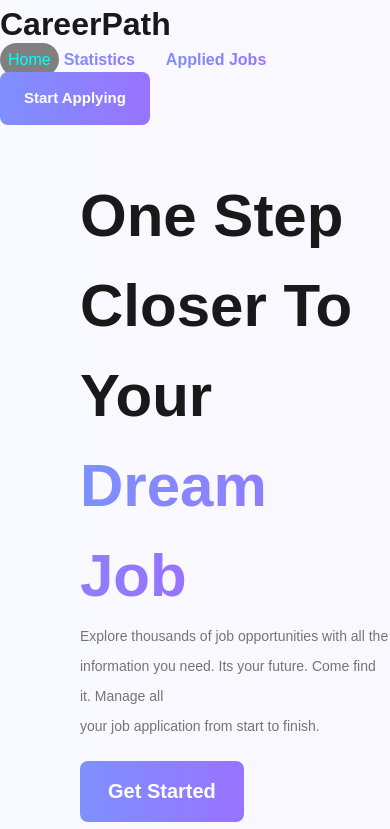
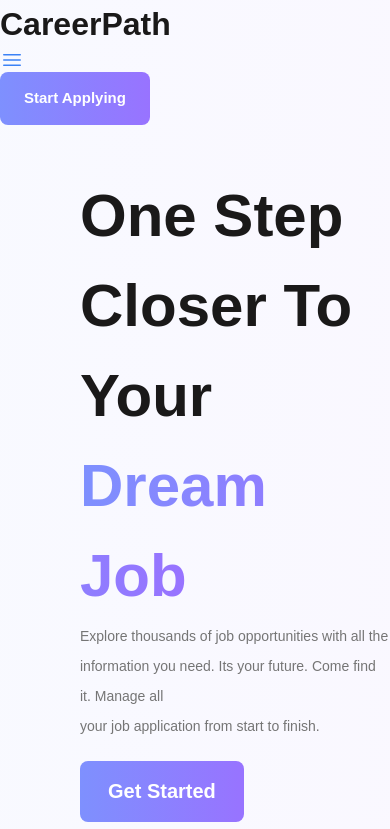
Before and after one commit to Mehedihasan023/career-path-react, a React (Vite) app: page / in a window 390 px wide. Shown: the top 829 px of the page. Built offline with nearby package versions, Linux system fonts and the light colour scheme.

Commit message:
responsive navbar

```diff
--- a/src/components/Header/Header.jsx
+++ b/src/components/Header/Header.jsx
@@ -1,22 +1,35 @@
 /* eslint-disable no-unused-vars */
-import React from 'react';
+import React, { useState } from 'react';
 import { Link } from 'react-router-dom';
 import ActiveLink from '../ActiveLink/ActiveLink';
+import { Bars3Icon, XMarkIcon } from '@heroicons/react/24/solid'
 import './Header.css'
 const Header = () => {
+    const [open, setOpen] = useState(false);
     return (
         <section className='header-container md:flex md:justify-around md:items-center'>
             <div>
                 <h2 className='career-path'> CareerPath</h2>
             </div>
-            <div>
-                <ActiveLink className='link-style' to='/'>Home</ActiveLink>
-                <ActiveLink className='link-style' to='/statistics'>Statistics</ActiveLink>
-                <ActiveLink className='link-style' to='/applied'>Applied Jobs</ActiveLink>
+            <div >
+                <div onClick={() => setOpen(!open)} className=' md:hidden'>
+                    <span>
+                        {
+                            open === true ?
+                                <XMarkIcon className="h-6 w-6 text-blue-500" /> :
+                                <Bars3Icon className="h-6 w-6 text-blue-500" />
+                        }
+                    </span>
+                </div>
+                <div className={`md:block sm:hidden ${open ? 'block ' : 'hidden'}`}>
+                    <ActiveLink className='link-style' to='/'>Home</ActiveLink>
+                    <ActiveLink className='link-style' to='/statistics'>Statistics</ActiveLink>
+                    <ActiveLink className='link-style' to='/applied'>Applied Jobs</ActiveLink>
+                </div>
             </div>
             <div>
                 <Link to='/featuredJobs'>
-                <button className='btn-applying'><span className='btn-applying-text'>Start Applying</span></button>
+                    <button className='btn-applying'><span className='btn-applying-text'>Start Applying</span></button>
                 </Link>
 
             </div>
```
